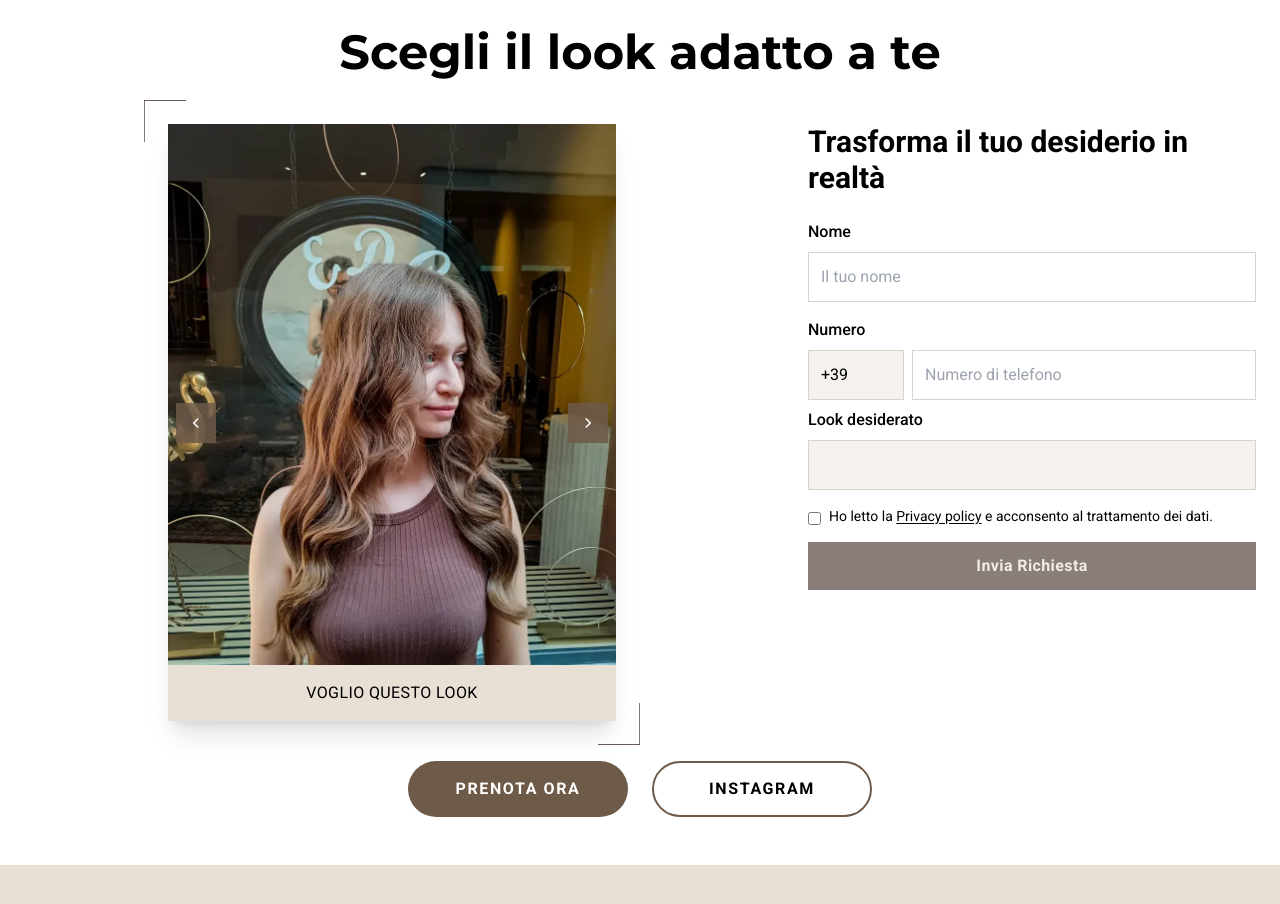
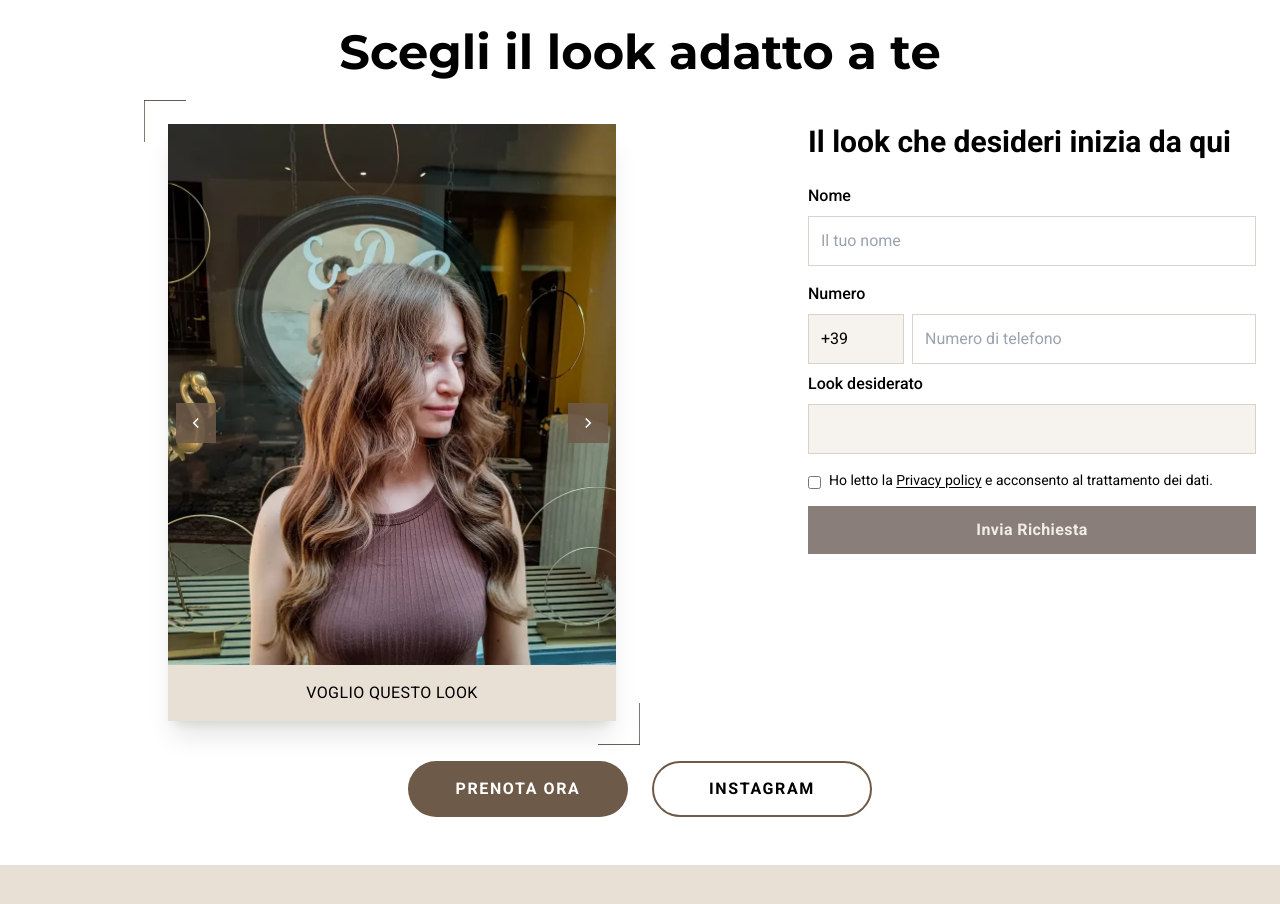
Before and after one commit to yousef-nakhleh/WEBSITE-GiuliaPietro, a React (Vite) app: page / in a window 1280 px wide. Shown: the part 1220-2124 px from the top of the page. Built offline with nearby package versions, Linux system fonts and the light colour scheme; no server answers.

Commit message:
Updated GalleryForm.tsx

```diff
--- a/src/sections/home/gallery/GalleryForm.tsx
+++ b/src/sections/home/gallery/GalleryForm.tsx
@@ -82,7 +82,7 @@ const GalleryForm = ({ selectedLook }: GalleryFormProps) => {
 
   return (
     <form onSubmit={handleSubmit} className="bg-transparent p-0">
-      <h3 className="text-3xl font-bold mb-6 text-black">Trasforma il tuo desiderio in realtà</h3>
+      <h3 className="text-2xl md:text-3xl font-bold mb-6 text-black">Il look che desideri inizia da qui</h3>
 
       {/* Nome */}
       <div className="mb-4">
```
